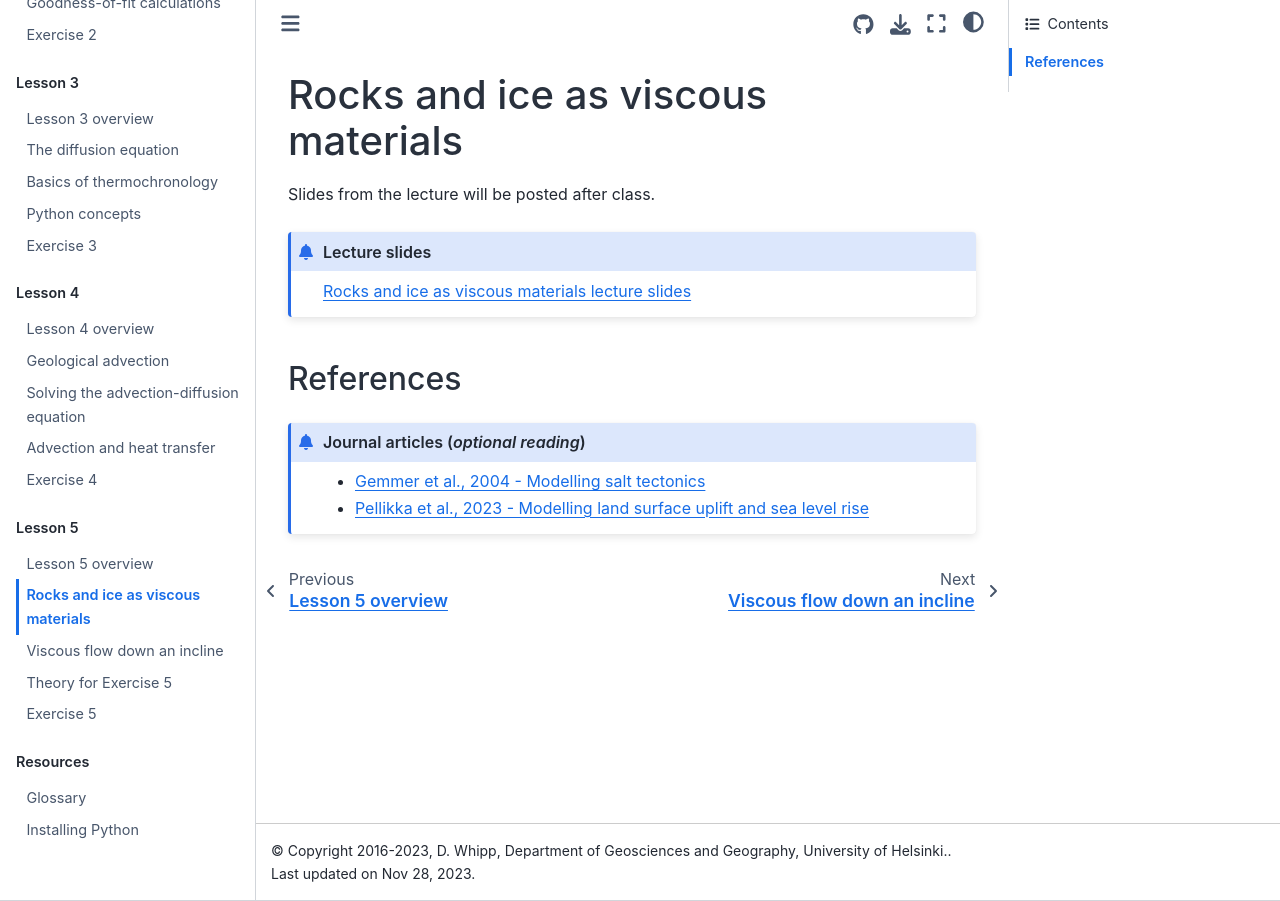
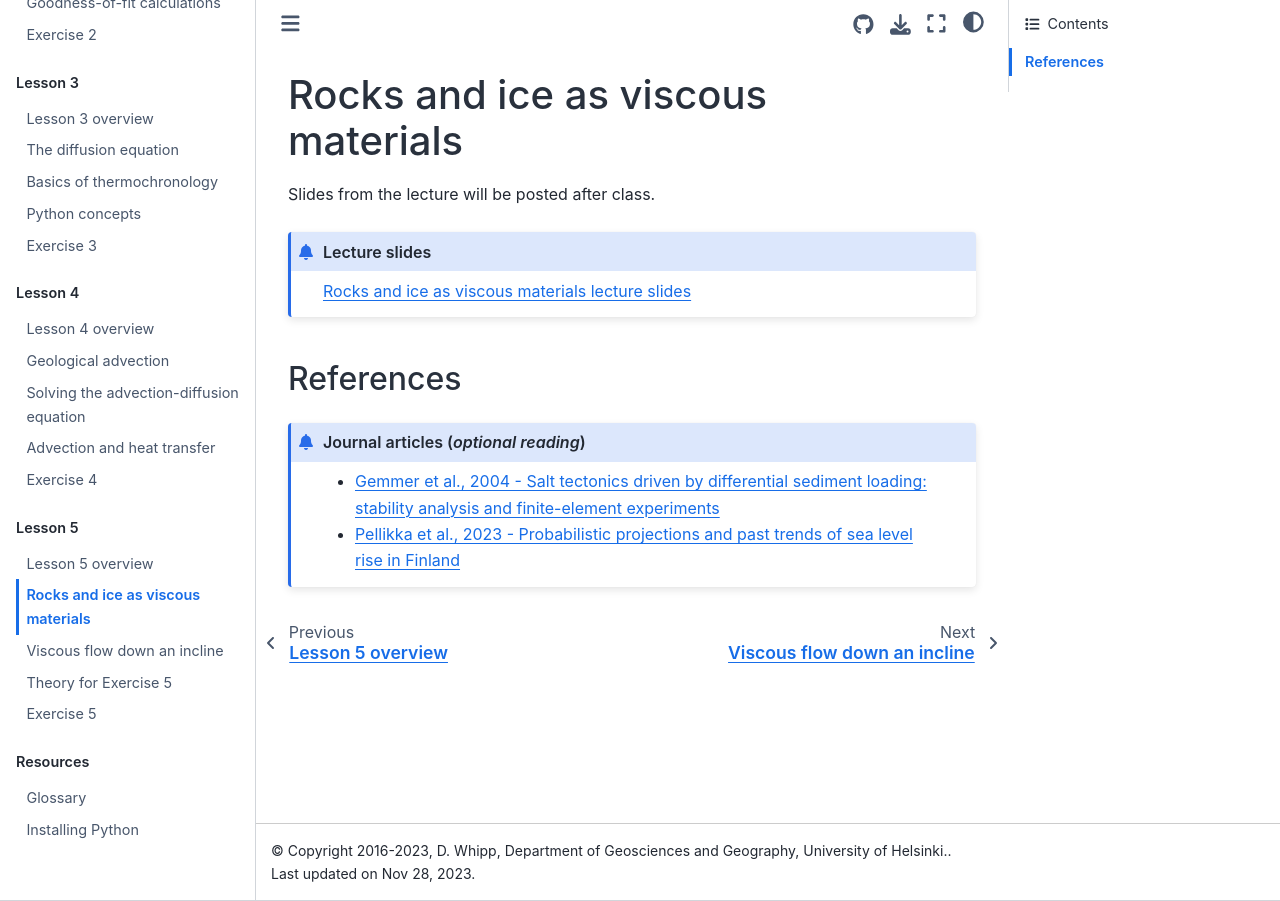
Before and after one commit to IntroQG/site, a Sphinx documentation site: the page built from source/lessons/L5/rocks-ice-viscous-fluids.rst, in a window 1280 px wide. Built offline with Sphinx 7.4.7 and the Sphinx Book theme 1.1.4, drawn with Linux system fonts in a browser that asks for light colours.

Commit message:
Update article titles

```diff
--- a/source/lessons/L5/rocks-ice-viscous-fluids.rst
+++ b/source/lessons/L5/rocks-ice-viscous-fluids.rst
@@ -12,5 +12,5 @@ References
 
 .. admonition:: Journal articles (*optional reading*)
 
-    * `Gemmer et al., 2004 - Modelling salt tectonics <https://dx.doi.org/10.1111/j.1365-2117.2004.00229.x>`__
-    * `Pellikka et al., 2023 - Modelling land surface uplift and sea level rise <https://doi.org/10.5194/nhess-23-1613-2023>`__
+    * `Gemmer et al., 2004 - Salt tectonics driven by differential sediment loading: stability analysis and finite-element experiments <https://dx.doi.org/10.1111/j.1365-2117.2004.00229.x>`__
+    * `Pellikka et al., 2023 - Probabilistic projections and past trends of sea level rise in Finland <https://doi.org/10.5194/nhess-23-1613-2023>`__
```
